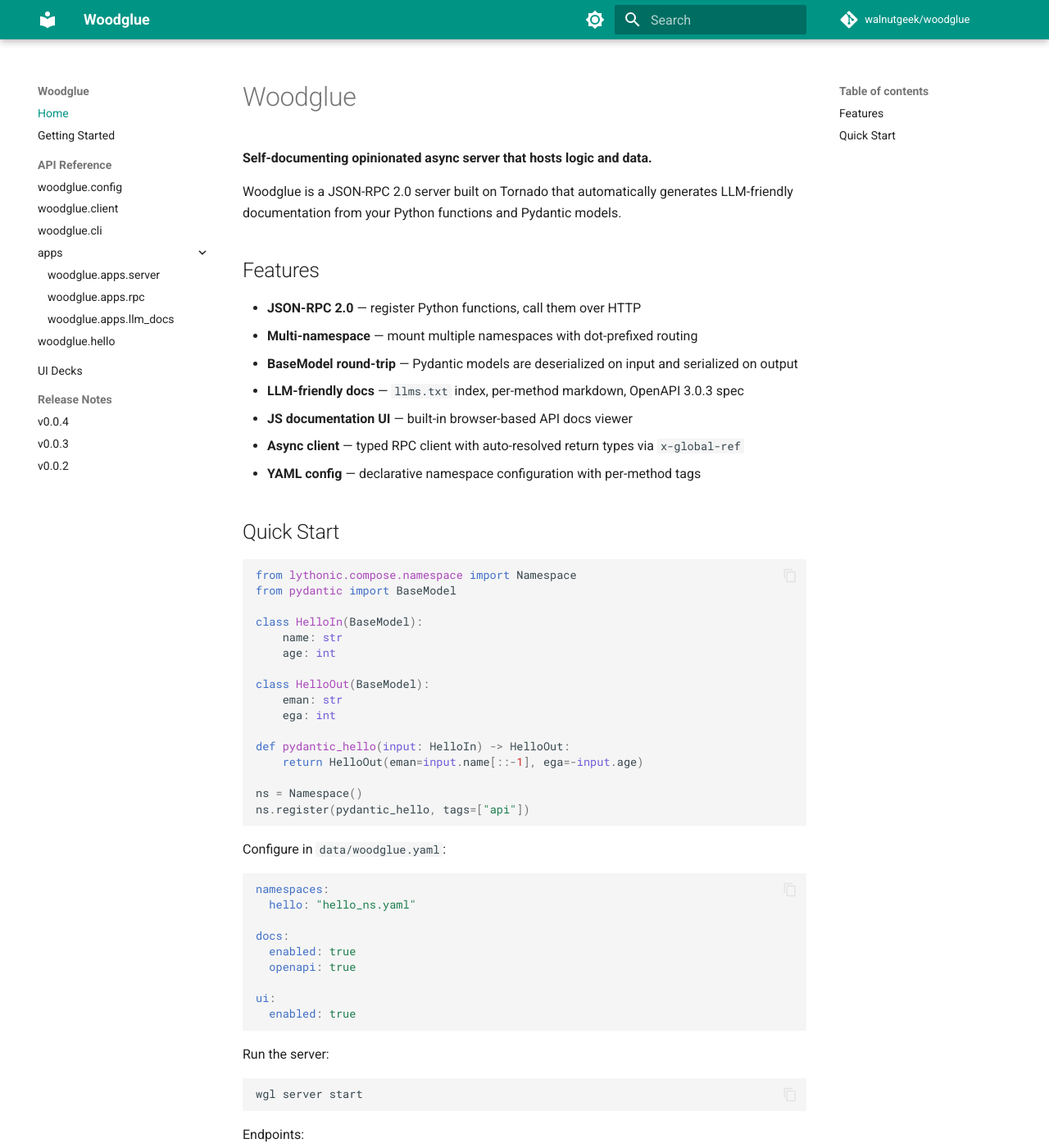
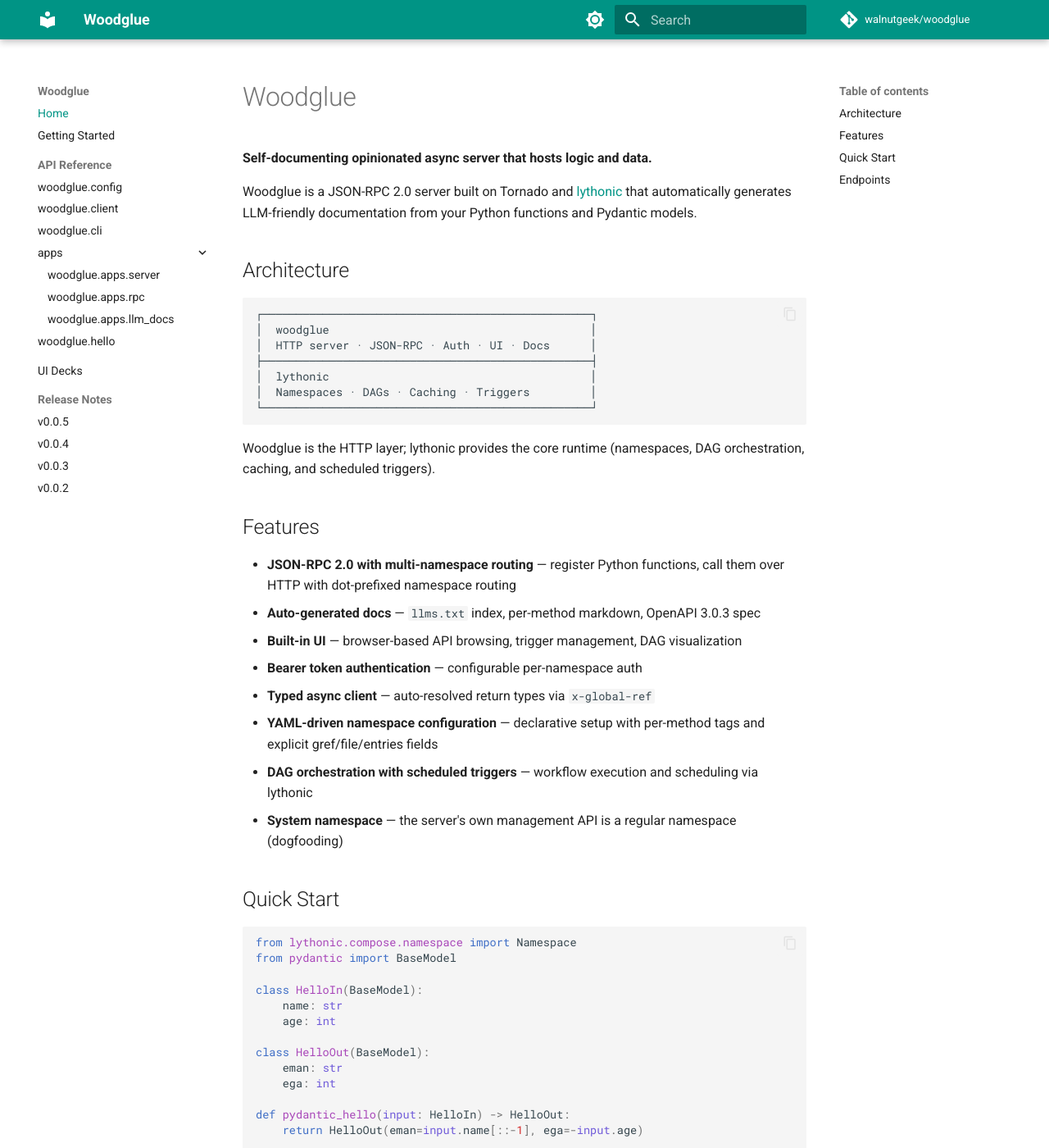
Before and after one commit to walnutgeek/woodglue, an MkDocs documentation site: the page built from docs/index.md, in a window 1280 px wide and 1400 px high. Shown: the whole window at 82% size. Built offline with MkDocs 1.6.1 and Material for MkDocs 9.7.7, drawn with Linux system fonts in a browser that asks for light colours; comment, search, counter and statistics services are not loaded.

Commit message:
docs: revamp README and docs site
Rewrite README with architecture diagram, corrected Quick Start,
lythonic relationship, and star history badge. Expand docs/index.md
with full feature set. Fix CLI command in getting-started. Delete
obsolete MillFarm.md. Add v0.0.5 to mkdocs nav.

Co-Authored-By: Claude Opus 4.6 <noreply@anthropic.com>

````diff
--- a/docs/index.md
+++ b/docs/index.md
@@ -2,19 +2,36 @@
 
 **Self-documenting opinionated async server that hosts logic and data.**
 
-Woodglue is a JSON-RPC 2.0 server built on Tornado that automatically
+Woodglue is a JSON-RPC 2.0 server built on Tornado and
+[lythonic](https://github.com/walnutgeek/lythonic) that automatically
 generates LLM-friendly documentation from your Python functions and
 Pydantic models.
 
+## Architecture
+
+```
+┌─────────────────────────────────────────────────┐
+│  woodglue                                       │
+│  HTTP server · JSON-RPC · Auth · UI · Docs      │
+├─────────────────────────────────────────────────┤
+│  lythonic                                       │
+│  Namespaces · DAGs · Caching · Triggers         │
+└─────────────────────────────────────────────────┘
+```
+
+Woodglue is the HTTP layer; lythonic provides the core runtime
+(namespaces, DAG orchestration, caching, and scheduled triggers).
+
 ## Features
 
-- **JSON-RPC 2.0** — register Python functions, call them over HTTP
-- **Multi-namespace** — mount multiple namespaces with dot-prefixed routing
-- **BaseModel round-trip** — Pydantic models are deserialized on input and serialized on output
-- **LLM-friendly docs** — `llms.txt` index, per-method markdown, OpenAPI 3.0.3 spec
-- **JS documentation UI** — built-in browser-based API docs viewer
-- **Async client** — typed RPC client with auto-resolved return types via `x-global-ref`
-- **YAML config** — declarative namespace configuration with per-method tags
+- **JSON-RPC 2.0 with multi-namespace routing** — register Python functions, call them over HTTP with dot-prefixed namespace routing
+- **Auto-generated docs** — `llms.txt` index, per-method markdown, OpenAPI 3.0.3 spec
+- **Built-in UI** — browser-based API browsing, trigger management, DAG visualization
+- **Bearer token authentication** — configurable per-namespace auth
+- **Typed async client** — auto-resolved return types via `x-global-ref`
+- **YAML-driven namespace configuration** — declarative setup with per-method tags and explicit gref/file/entries fields
+- **DAG orchestration with scheduled triggers** — workflow execution and scheduling via lythonic
+- **System namespace** — the server's own management API is a regular namespace (dogfooding)
 
 ## Quick Start
 
--- a/mkdocs.yml
+++ b/mkdocs.yml
@@ -70,6 +70,7 @@ nav:
       - woodglue.hello: reference/hello.md
   - UI Decks: decks/index.md
   - Release Notes:
+      - v0.0.5: release_notes/v0.0.5.md
       - v0.0.4: release_notes/v0.0.4.md
       - v0.0.3: release_notes/v0.0.3.md
       - v0.0.2: release_notes/v0.0.2.md
````
Also changed, not shown: other parts of docs/index.md (+2 -2 lines), README.md (+53 -46 lines), docs/MillFarm.md (deleted, +0 -88 lines), docs/getting-started.md (+1 -1 lines), docs/superpowers/plans/2026-05-04-docs-revamp-plan.md (added, +29 -0 lines).
